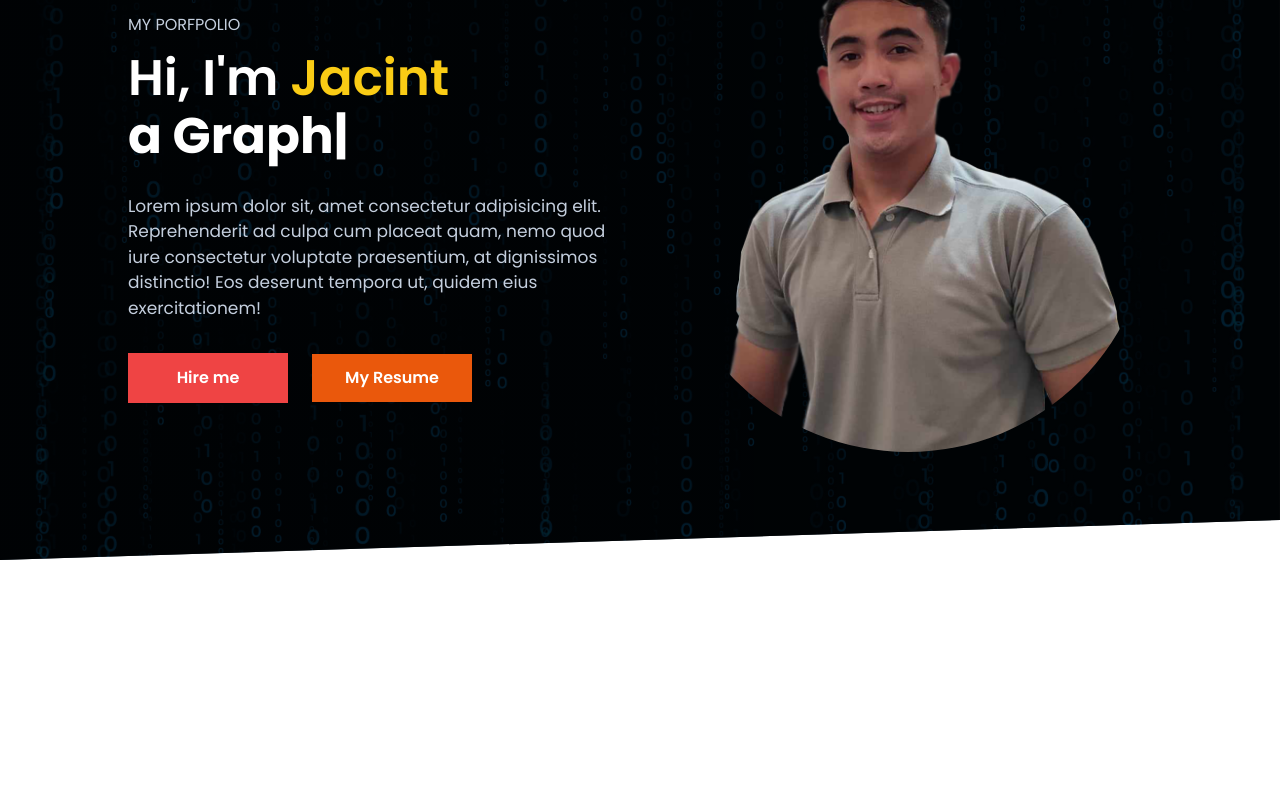
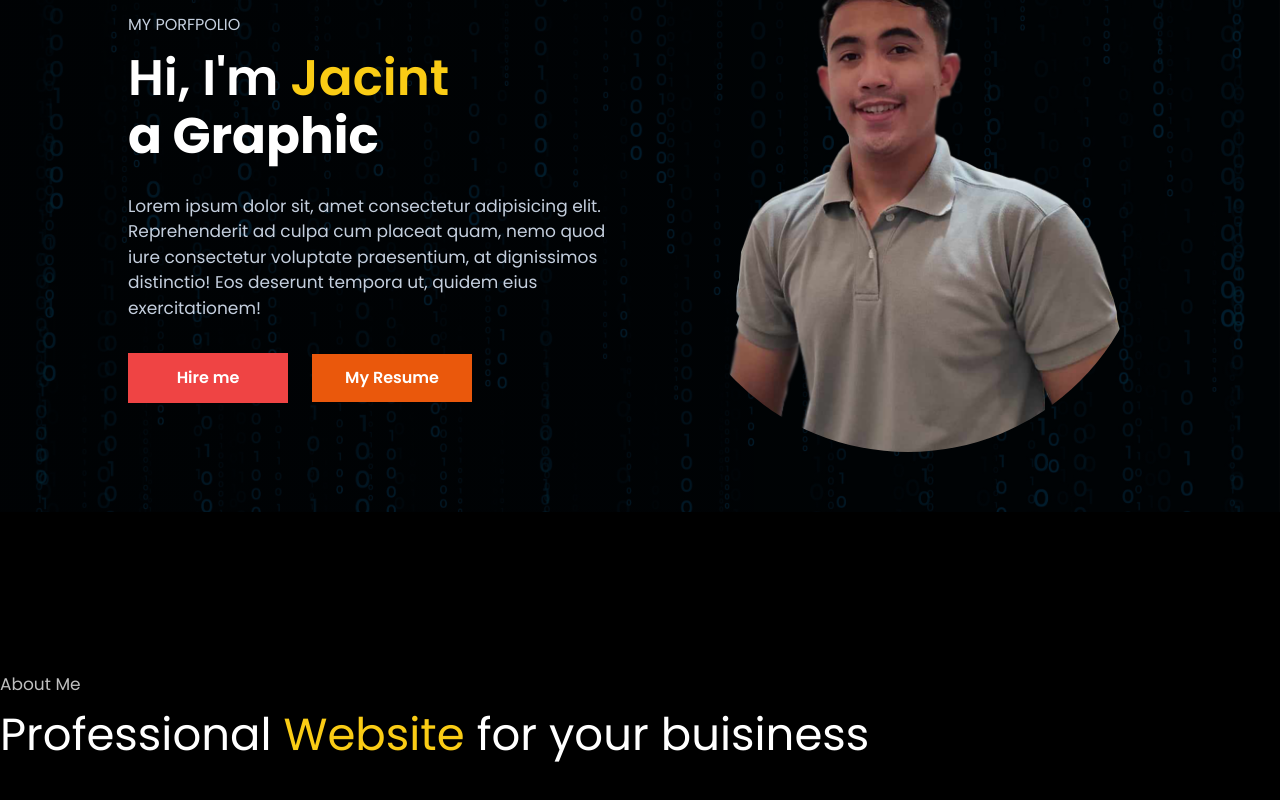
Before and after one commit to Jacintalama/my-portfolio, a Next.js app: page / in a window 1280 px wide. Shown: the part 240-1040 px from the top of the page. Before the commit the page ends 800 px from the top, so only its background shows below. Built offline with nearby package versions, Linux system fonts and the light colour scheme.

Commit message:
3rd commit

```diff
--- /dev/null
+++ b/components/AboutMe.tsx
@@ -0,0 +1,15 @@
+import React from 'react'
+
+const AboutMe = () => {
+  return (
+    <div className='mt-[-3rem] bg-black pb-[3rem]'>
+        <div className='w-[80%] pt-[5rem] sm:pt-[7rem] md:pt-[10rem] mx-auto grid items-center grid-cols-1 lg:grid-cols-2 gap-[2rem]'></div>
+    <div>
+        <p className='heading__mini'>About Me</p>
+        <h1 className='heading__primary'>Professional <span className='text-yellow-400'>Website </span> for your buisiness</h1>
+    </div>
+    </div>
+  )
+}
+
+export default AboutMe
--- a/pages/index.tsx
+++ b/pages/index.tsx
@@ -1,4 +1,5 @@
 
+import AboutMe from '@/components/AboutMe'
 import Hero from '@/components/Hero'
 import Nav from '@/components/Nav'
 import NavMobile from '@/components/NavMobile'
@@ -13,8 +14,9 @@ const Homepage = () => {
     <div className='overflow-hidden'>
       <NavMobile showNav={showNav} closeNav={closeNavHandler} />
       <Nav openNav ={showNavHandler} />
-      {/* HERO */}
       <Hero />
+      {/* ABOUTME */}
+      <AboutMe />
     </div>
   )
 }
--- a/styles/globals.css
+++ b/styles/globals.css
@@ -22,7 +22,15 @@
     background-repeat: no-repeat;
     background-size: cover;
     background-position: center;
-    clip-path: polygon(0 0, 100% 0, 100% 95%, 0% 100%);
+    /* clip-path: polygon(0 0, 100% 0, 100% 95%, 0% 100%); */
+}
+
+.heading__mini {
+  @apply text-[17px] text-white opacity-75;
+}
+
+.heading__primary {
+  @apply mt-[0.6rem] p-2 sm:p-0 leading-[3.5rem] text-white text-[27px] md:text-[30px] lg:text-[38px] xl:text-[45px];
 }
 
 
```
